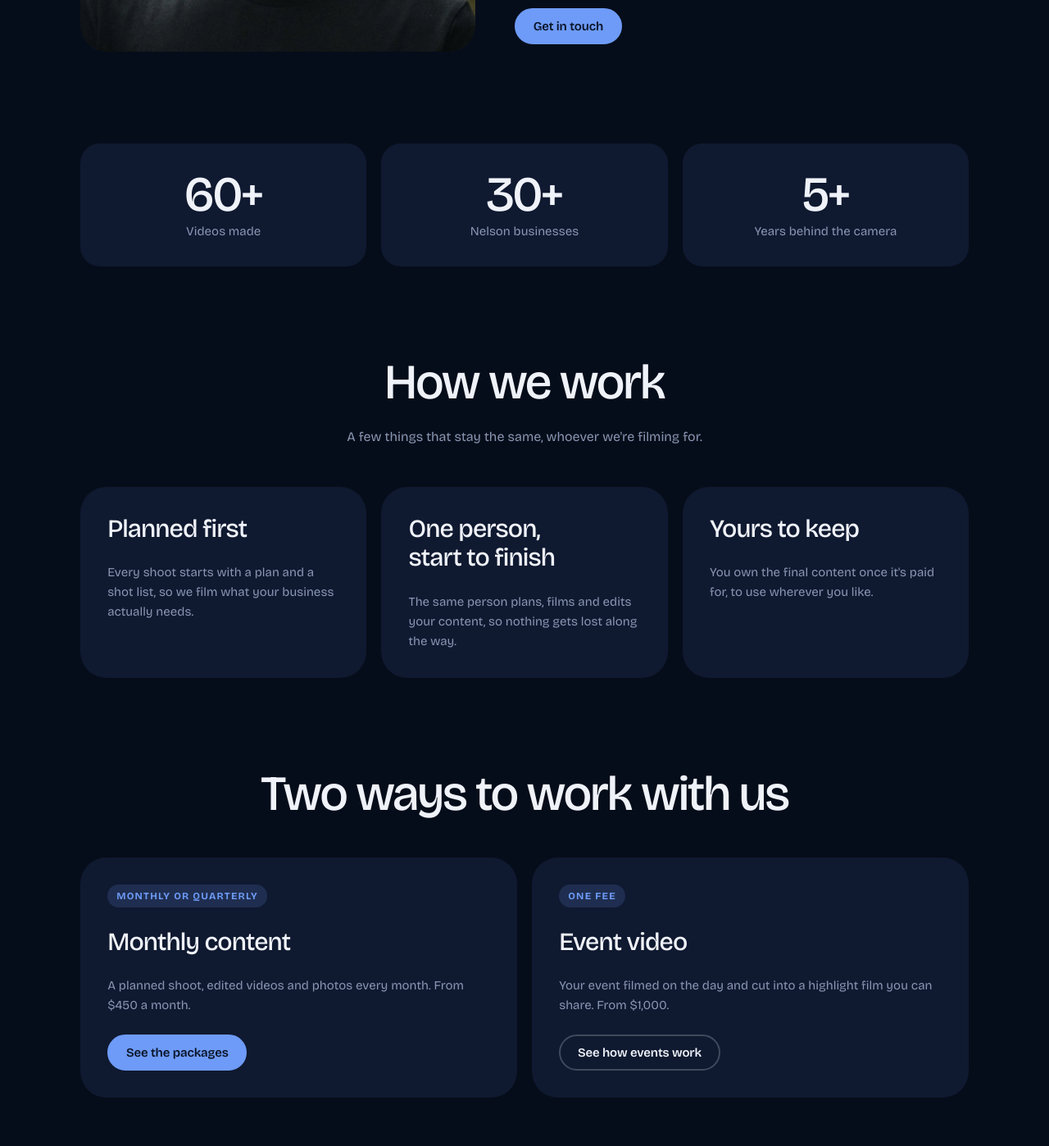
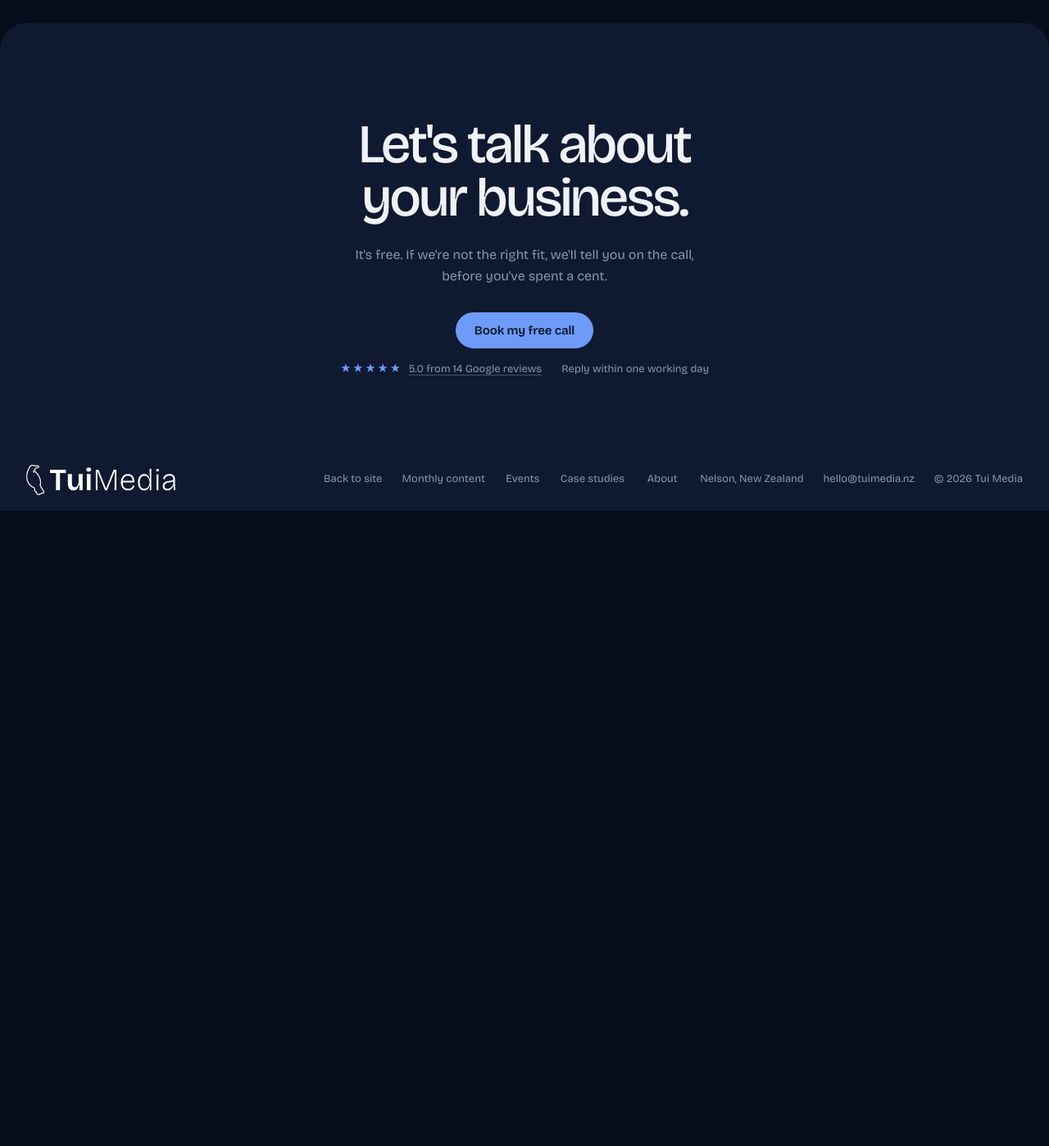
Before and after one commit to arloradfordnz/tui-media-rebrand-website, a plain HTML site: page wireframe/about/index.html in a window 1280 px wide. Shown: the part 948-2346 px from the top of the page at 82% size. After the commit the page ends 1571 px from the top, so only its background shows below. Drawn offline with Linux system fonts and the light colour scheme; a script that the page names is missing.

Commit message:
About page: just the photo and bio, with an About headline
Co-Authored-By: Claude Sonnet 5.5 <noreply@anthropic.com>

```diff
--- a/wireframe/about/index.html
+++ b/wireframe/about/index.html
@@ -71,16 +71,9 @@
 </div>
 
 <main>
-<div class="wrap">
-  <div class="page-head">
-    <p class="avail"><i></i><span>About</span></p>
-    <h1>The person behind the camera</h1>
-    <p class="lede">A one-person video studio in Nelson, run by Arlo Radford.</p>
-  </div>
-</div>
-
-<section class="about-intro">
+<section class="about-intro" style="padding-top:clamp(7rem,14vw,10rem)">
   <div class="wrap">
+    <h1 style="text-align:center;font-size:clamp(2.25rem,5vw,4.25rem);margin-bottom:var(--s-5)">About</h1>
     <div class="team">
       <div class="team-photo"><img src="/img/arlo-radford.webp?v=4" alt="Arlo Radford, founder of Tui Media" width="1800" height="1200" decoding="async"></div>
       <div class="team-body">
@@ -88,70 +81,10 @@
         <p>I'm a one-man team, so you'll work directly alongside me and nothing gets lost along the way.</p>
         <p>Over thirty Nelson businesses have trusted me with their content, from builders and detailers to a wildlife sanctuary and the Nelson Marlborough Rescue Helicopter Trust, plus a project with Nikon New Zealand for the launch of one of their cinema cameras.</p>
         <p>I'd love to hear from you if you're looking to grow your social media audience or get your next event on film.</p>
-        <div class="btn-row">
-          <a class="btn" href="/#book">
-            <span class="btn-label"><span>Get in touch</span><span aria-hidden="true">Get in touch</span></span>
-          </a>
-        </div>
       </div>
     </div>
   </div>
 </section>
-
-<section>
-  <div class="wrap">
-    <div class="stats">
-      <div><b>60+</b><span>Videos made</span></div>
-      <div><b>30+</b><span>Nelson businesses</span></div>
-      <div><b>5+</b><span>Years behind the camera</span></div>
-    </div>
-  </div>
-</section>
-
-<section>
-  <div class="wrap">
-    <div class="section-head center">
-      <h2>How we work</h2>
-      <p class="lede">A few things that stay the same, whoever we're filming for.</p>
-    </div>
-    <div class="three-up">
-      <article class="way-card"><h3>Planned first</h3><p>Every shoot starts with a plan and a shot list, so we film what your business actually needs.</p></article>
-      <article class="way-card"><h3>One person, start to finish</h3><p>The same person plans, films and edits your content, so nothing gets lost along the way.</p></article>
-      <article class="way-card"><h3>Yours to keep</h3><p>You own the final content once it's paid for, to use wherever you like.</p></article>
-    </div>
-  </div>
-</section>
-
-<section>
-  <div class="wrap">
-    <div class="section-head center">
-      <h2>Two ways to work with us</h2>
-    </div>
-    <div class="two-up">
-      <article class="way-card">
-        <span class="way-tag">Monthly or quarterly</span>
-        <h3>Monthly content</h3>
-        <p class="way-body">A planned shoot, edited videos and photos every month. From $450 a month.</p>
-        <div class="btn-row">
-          <a class="btn" href="/monthly-content">
-            <span class="btn-label"><span>See the packages</span><span aria-hidden="true">See the packages</span></span>
-          </a>
-        </div>
-      </article>
-      <article class="way-card">
-        <span class="way-tag">One fee</span>
-        <h3>Event video</h3>
-        <p class="way-body">Your event filmed on the day and cut into a highlight film you can share. From $1,000.</p>
-        <div class="btn-row">
-          <a class="btn outline" href="/events">
-            <span class="btn-label"><span>See how events work</span><span aria-hidden="true">See how events work</span></span>
-          </a>
-        </div>
-      </article>
-    </div>
-  </div>
-</section>
-
 
 </main>
 
```
